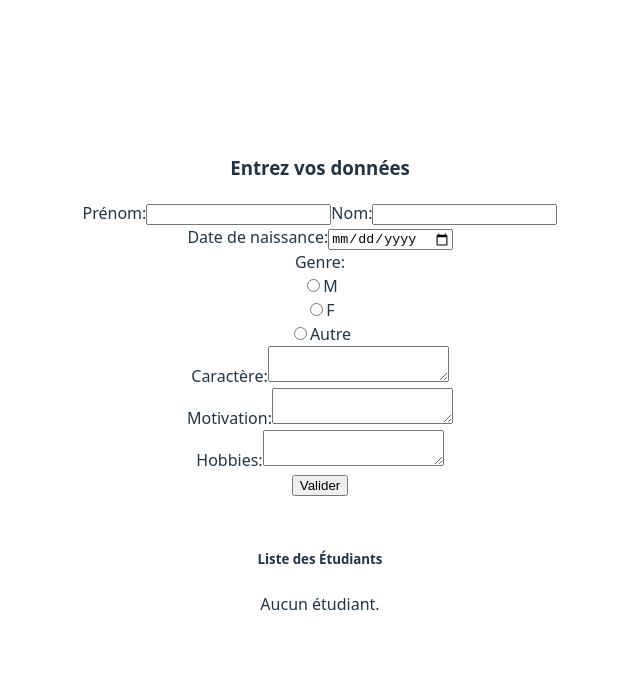
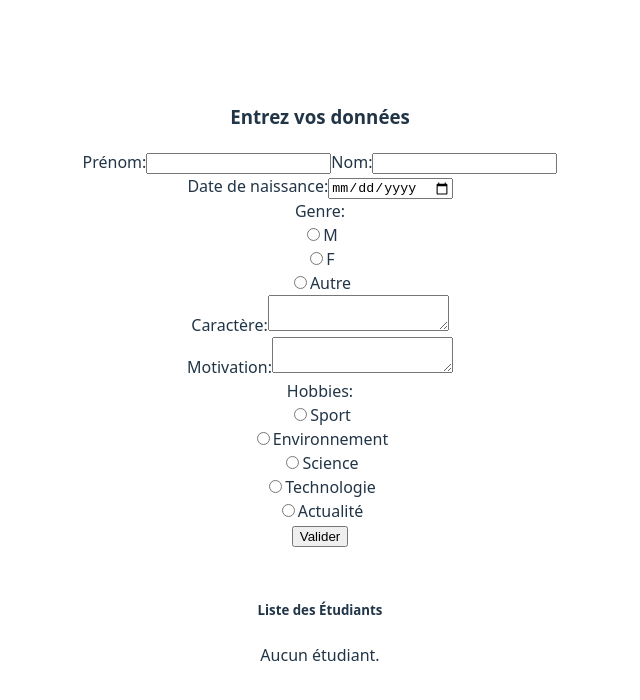
Before and after one commit to davidgalindo-git/ICT-294, a Vue app in the folder Ex2/Ex2/: page / in a window 1280 px wide. Shown: the top 700 px of the page, without its empty margins (320-960 px from the left). Built offline with nearby package versions, Linux system fonts and the light colour scheme.

Commit message:
feat:hobbies form buttons

```diff
--- a/Ex2/Ex2/src/components/Form.vue
+++ b/Ex2/Ex2/src/components/Form.vue
@@ -38,6 +38,14 @@ const genderOptions = ref([
     { value: 'male', label: 'M' },
     { value: 'female', label: 'F' },
     { value: 'other', label: 'Autre' },
+])
+
+const hobbiesOptions = ref([
+    { value: 'sport', label: 'Sport' },
+    { value: 'environnement', label: 'Environnement' },
+    { value: 'science', label: 'Science' },
+    { value: 'technologie', label: 'Technologie' },
+    { value: 'actualite', label: 'Actualité' },
 ])
 
 function getEmojiByMood(mood) {
@@ -92,7 +100,19 @@ function getEmojiByMood(mood) {
 
     <div class="review-form-row">
       <label for="hobbies">Hobbies:</label>
-      <textarea id="hobbies" v-model="hobbies"></textarea>
+      <div v-for="option in hobbiesOptions" :key="option.value" class="form-check">
+        <input
+            class="form-check-input"
+            type="radio"
+            :id="option.value"
+            :value="option.value"
+            v-model="hobbies"
+            name="hobbies"
+        >
+        <label class="form-check-label" :for="option.value">
+          {{ option.label }}
+        </label>
+      </div>
     </div>
 
     <input class="button" type="submit" value="Valider"/>
```
